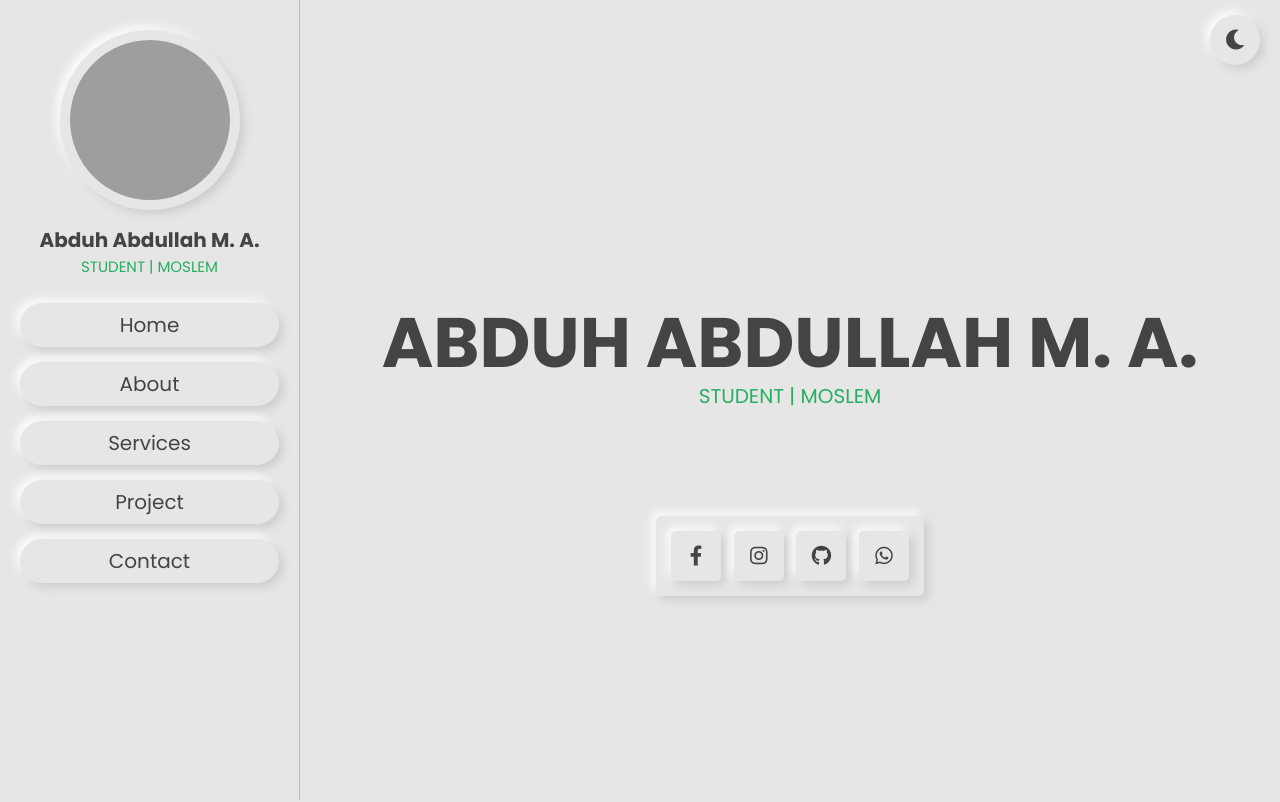
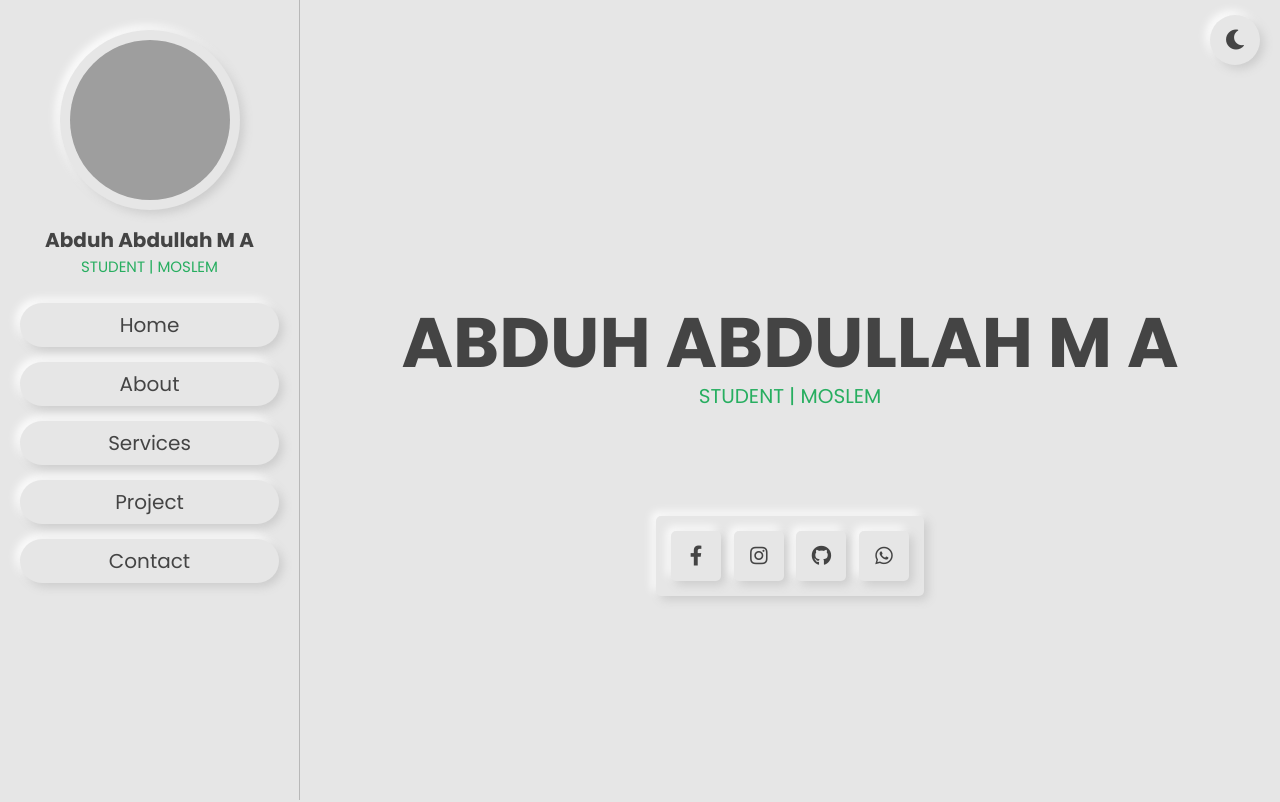
Before and after one commit to Al-banna11/portofolioAab, a plain HTML site: page index.html in a window 1280 px wide. Shown: the top 802 px of the page. Drawn offline with Linux system fonts and the light colour scheme; grey boxes are pictures that could not be loaded.

Commit message:
Update index.html

```diff
--- a/index.html
+++ b/index.html
@@ -18,7 +18,7 @@
     <header class="header">
       <div class="user">
         <img src="image/user-img.jpg" alt="" />
-        <h3>Abduh Abdullah M. A.</h3>
+        <h3>Abduh Abdullah M A</h3>
         <p>STUDENT | MOSLEM</p>
       </div>
 
@@ -43,7 +43,7 @@
 
     <section class="home" id="home">
       <div class="content">
-        <h3>Abduh Abdullah M. A.</h3>
+        <h3>Abduh Abdullah M A</h3>
         <p>STUDENT | MOSLEM</p>
         <!--  <a href="#" class="btn">download CV</a> -->
       </div>
```
